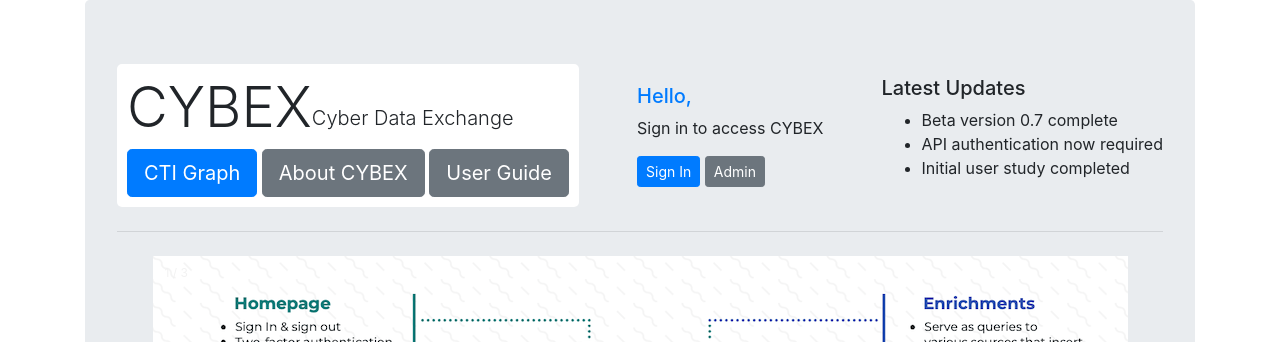
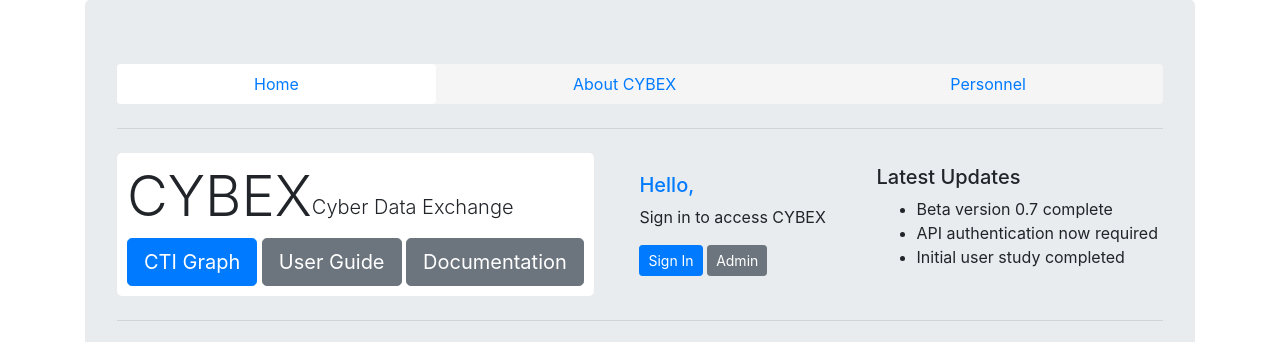
Before and after one commit to CYBEX-P/cybex, a Django app: page / in a window 1280 px wide. Shown: the top 342 px of the page. Run offline with Django 3.2, Linux system fonts and the light colour scheme; parts of the project's set-up code (start-up, migrations or seed data) failed here and were passed over; some libraries are stand-ins or nearby versions.

Commit message:
Added upper nav links to page
Also switched carousel to bootstrap carousel

Added cybex gif as first slide, removed video

```diff
--- a/cybexweb/templates/home.html
+++ b/cybexweb/templates/home.html
@@ -6,19 +6,19 @@
   * {box-sizing:border-box}
 
 /* Slideshow container */
-.slideshow-container {
+/* .slideshow-container {
   max-width: 1000px;
   position: relative;
   margin: auto;
-}
+} */
 
 /* Hide the images by default */
-.mySlides {
+/* .mySlides {
   display: none;
-}
+} */
 
 /* Next & previous buttons */
-.prev, .next {
+/* .prev, .next {
   cursor: pointer;
   position: absolute;
   top: 55%;
@@ -31,21 +31,21 @@
   transition: 0.6s ease;
   border-radius: 0 3px 3px 0;
   user-select: none;
-}
+} */
 
 /* Position the "next button" to the right */
-.next {
+/* .next {
   right: 0;
   border-radius: 3px 0 0 3px;
-}
+} */
 
 /* On hover, add a black background color with a little bit see-through */
-.prev:hover, .next:hover {
+/* .prev:hover, .next:hover {
   background-color: rgba(0,0,0,0.8);
-}
+} */
 
 /* Caption text */
-.text {
+/* .text {
   color: #f2f2f2;
   font-size: 15px;
   padding: 8px 12px;
@@ -53,19 +53,19 @@
   bottom: 8px;
   width: 100%;
   text-align: center;
-}
+} */
 
 /* Number text (1/3 etc) */
-.numbertext {
+/* .numbertext {
   color: #f2f2f2;
   font-size: 12px;
   padding: 8px 12px;
   position: absolute;
   top: 0;
-}
+} */
 
 /* The dots/bullets/indicators */
-.dot {
+/* .dot {
   cursor: pointer;
   height: 15px;
   width: 15px;
@@ -74,22 +74,34 @@
   border-radius: 50%;
   display: inline-block;
   transition: background-color 0.6s ease;
-}
+} */
 
-.active, .dot:hover {
+/* .active, .dot:hover {
   background-color: #717171;
-}
+} */
 
 /* Fading animation */
-.fade {
+/* .fade {
   -webkit-animation-name: fade;
   -webkit-animation-duration: 1.5s;
   animation-name: fade;
   animation-duration: 1.5s;
   animation-fill-mode: forwards;
+} */
+
+.active-custom {
+    background-color: #ffffff;
+    /* color: #ffffff; */
 }
 
-@-webkit-keyframes fade {
+.nav-custom {
+  /* border: solid #0275d8 1px; */
+  border-radius: 4px;
+  background-color: whitesmoke;
+  /* box-shadow: 0 4px 8px 0 rgba(0, 0, 0, 0.2), 0 6px 20px 0 rgba(0, 0, 0, 0.19); */
+}
+
+/* @-webkit-keyframes fade {
   from {opacity: .4}
   to {opacity: 1}
 }
@@ -97,20 +109,30 @@
 @keyframes fade {
   from {opacity: .4}
   to {opacity: 1}
-}
+} */
 </style>
 
 <div class="jumbotron">
+  <nav class="nav nav-pills nav-fill nav-custom">
+    <a class="nav-item nav-link active-custom nav" href="#">Home</a>
+    <a class="nav-item nav-link" href="#">About CYBEX</a>
+    <a class="nav-item nav-link" href="#">Personnel</a>
+  </nav>
+  <hr class="my-4">
   <div style="display:flex; justify-content: space-between; align-items: center; flex-wrap: wrap;">
-    <div style="background-color:white; padding:10px;border-radius:5px;">
+    <div style="background-color:white; padding:10px;border-radius:5px">
       <div style="display:flex; justify-content: flex-start; align-items: flex-end;">
         <h1 class="display-4">CYBEX</h1>
         <p class="lead">Cyber Data Exchange
       </div>
+      <div>
+
+      </div>
       <!-- <p>Next-generation cyber data exchange framework</p> -->
       <a class="btn btn-primary btn-lg" href="/graph" role="button">CTI Graph</a>
-      <a class="btn btn-secondary btn-lg" href="/" role="button">About CYBEX</a>
+      <!-- <a class="btn btn-secondary btn-lg" href="/" role="button">About CYBEX</a> -->
       <a class="btn btn-secondary btn-lg" href="/" role="button">User Guide</a>
+      <a class="btn btn-secondary btn-lg" href="/" role="button">Documentation</a>
     </div>
     <div>
       {% if user.is_authenticated %}
@@ -126,7 +148,7 @@
         <a class="btn btn-secondary btn-sm" href="/admin" role="button">Admin</a>
       {% endif %}
     </div>
-    <div>
+    <div style="padding: 5px;">
       <h5>Latest Updates</h5>
       <ul>
         <li>Beta version 0.7 complete</li>
@@ -136,45 +158,37 @@
     </div>
   </div>
   <hr class="my-4">
-  <div style="display:flex; justify-content: center; margin: 20px; flex-wrap: wrap;">
-    <!-- Slideshow container -->
-    <div class="slideshow-container">
 
-      <!-- Full-width images with number and caption text -->
-      <div class="mySlides fade">
-        <div class="numbertext">1 / 3</div>
-        <img src="../static/images/small_overview.png" style="width:100%;">
-        <div class="text">CYBEX-P Web Portal Overview</div>
+  <div id="carouselExampleIndicators" data-interval="25000" class="carousel slide" data-ride="carousel">
+    <ol class="carousel-indicators">
+      <li data-target="#carouselExampleIndicators" data-slide-to="0" class="active"></li>
+      <li data-target="#carouselExampleIndicators" data-slide-to="1"></li>
+      <li data-target="#carouselExampleIndicators" data-slide-to="2"></li>
+    </ol>
+    <div class="carousel-inner">
+      <div class="carousel-item active">
+        <img class="d-block w-100" src="../static/images/farhan_real_gif.gif" alt="Second slide" style="border-radius: 10px;">
       </div>
+      <div class="carousel-item">
+        <img class="d-block w-100" src="../static/images/small_overview.png" alt="First slide" style="border-radius: 10px;">
+      </div>
+      <div class="carousel-item">
+        <img class="d-block w-100" src="../static/images/example_graph.png" alt="Second slide" style="border-radius: 10px;">
+        <!-- <div class="embed-responsive embed-responsive-16by9" style="z-index: 1000">
+          <iframe class="embed-responsive-item" src="../static/video/cybex_overview.mp4" allowfullscreen></iframe>
+        </div> -->
+      </div>
+    </div>
+    <a class="carousel-control-prev" href="#carouselExampleIndicators" role="button" data-slide="prev">
+      <span class="carousel-control-prev-icon" aria-hidden="true"></span>
+      <span class="sr-only">Previous</span>
+    </a>
+    <a class="carousel-control-next" href="#carouselExampleIndicators" role="button" data-slide="next">
+      <span class="carousel-control-next-icon" aria-hidden="true"></span>
+      <span class="sr-only">Next</span>
+    </a>
+  </div>
 
-      <div class="mySlides fade">
-        <div class="numbertext">2 / 3</div>
-        <img src="../static/images/example_graph.png" style="width:100%;">
-        <div class="text">CYBEX-P Threat-Intelligence Graph</div>
-      </div>
-
-      <div class="mySlides fade">
-        <div class="numbertext">3 / 3</div>
-        <video width="100%" controls>
-          <source src="../static/video/cybex_overview.mp4" type="video/mp4">
-        Your browser does not support this video.
-        </video>
-        <div class="text">Threat-Intelligence Graph Demo</div>
-      </div>
-
-      <!-- Next and previous buttons -->
-      <a class="prev" onclick="plusSlides(-1)">&#10094;</a>
-      <a class="next" onclick="plusSlides(1)">&#10095;</a>
-    </div>
-    <br>
-
-    <!-- The dots/circles -->
-    <div style="text-align:center">
-      <span class="dot" onclick="currentSlide(1)"></span>
-      <span class="dot" onclick="currentSlide(2)"></span>
-      <span class="dot" onclick="currentSlide(3)"></span>
-    </div>
-  </div>
   <hr class="my-4">
   <h3>Industry News</h3>
   <br>
@@ -189,7 +203,7 @@
       <a class="twitter-timeline" href="https://twitter.com/MsftSecIntel?ref_src=twsrc%5Etfw">Tweets by MsftSecIntel</a> <script async src="https://platform.twitter.com/widgets.js" charset="utf-8"></script>
     </div>
   </div>
-  <script>
+  <!-- <script>
     var slideIndex = 1;
     showSlides(slideIndex);
 
@@ -218,6 +232,6 @@
       slides[slideIndex-1].style.display = "block";
       dots[slideIndex-1].className += " active";
     }
-  </script>
+  </script> -->
   {% endblock %}
 </div>
```
Also changed, not shown: 1 other file.
